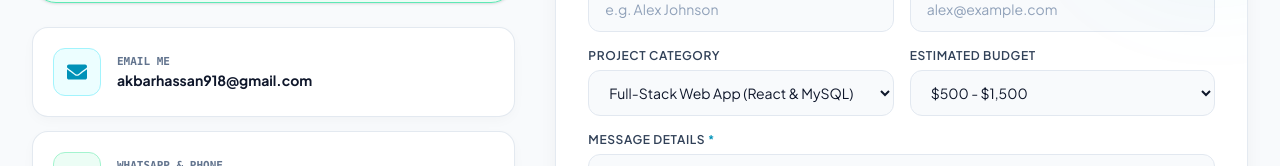
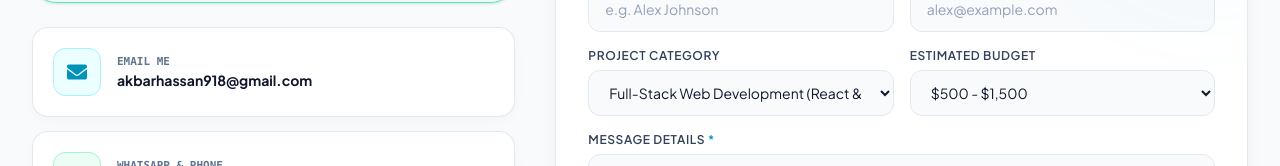
Before and after one commit to hassanakbar-dev/Hassan-Akbar-Portfolio-project, a React (Vite) app in the folder frontend/: page /contact in a window 1280 px wide. Shown: the part 582-748 px from the top of the page. Built offline with nearby package versions, Linux system fonts and the light colour scheme; no server answers.

Commit message:
update the contactform.jsx file

```diff
--- a/frontend/src/components/ContactForm.jsx
+++ b/frontend/src/components/ContactForm.jsx
@@ -1,16 +1,30 @@
-import { useState } from 'react'
+import { useState, useEffect } from 'react'
+import { useSearchParams } from 'react-router-dom'
 import { FaPaperPlane, FaCheckCircle, FaSpinner } from 'react-icons/fa'
 
 const API_URL = import.meta.env.VITE_API_URL || 'http://localhost:5000'
 
 export default function ContactForm() {
+  const [searchParams] = useSearchParams()
+  const serviceParam = searchParams.get('service')
+
   const [formData, setFormData] = useState({
     name: '',
     email: '',
-    projectType: 'Full-Stack Web App',
+    projectType: serviceParam || 'Full-Stack Web Development',
     budget: '$500 - $1,500',
-    message: ''
+    message: serviceParam ? `Hi Hassan, I'm interested in discussing the "${serviceParam}" service for my project.` : ''
   })
+
+  useEffect(() => {
+    if (serviceParam) {
+      setFormData((prev) => ({
+        ...prev,
+        projectType: serviceParam,
+        message: prev.message || `Hi Hassan, I'm interested in discussing the "${serviceParam}" service for my project.`
+      }))
+    }
+  }, [serviceParam])
   const [status, setStatus] = useState({ loading: false, success: false, error: '' })
 
   const handleChange = (e) => {
@@ -142,11 +156,13 @@ export default function ContactForm() {
                 onChange={handleChange}
                 className="w-full px-4 py-3 rounded-xl bg-slate-50 dark:bg-slate-900/80 border border-slate-200 dark:border-slate-700/80 focus:border-cyan-500 focus:ring-1 focus:ring-cyan-500 text-slate-900 dark:text-white text-sm transition outline-none cursor-pointer"
               >
-                <option value="Full-Stack Web App">Full-Stack Web App (React & MySQL)</option>
-                <option value="Frontend Development">Frontend & UI/UX (React + Tailwind)</option>
-                <option value="API Development">API Development & Backend</option>
-                <option value="Bug Fixing & Optimization">Speed Optimization & Bug Fix</option>
-                <option value="Full-Time Hiring">Full-Time / Contract Role</option>
+                <option value="Full-Stack Web Development">Full-Stack Web Development (React & MySQL)</option>
+                <option value="Responsive Frontend Engineering">Responsive Frontend Engineering (React + Tailwind)</option>
+                <option value="RESTful API Design & Database Integration">RESTful API Design & Database Integration (Node & MySQL)</option>
+                <option value="Performance Optimization & SEO Audit">Performance Optimization & SEO Audit (90+ Lighthouse)</option>
+                <option value="Bug Fixing, Refactoring & Code Modernization">Bug Fixing, Refactoring & Code Modernization</option>
+                <option value="Cloud Deployment & Continuous Delivery">Cloud Deployment & Continuous Delivery (Vercel CI/CD)</option>
+                <option value="Full-Time Hiring">Full-Time / Contract Developer Role</option>
               </select>
             </div>
             <div>
```
